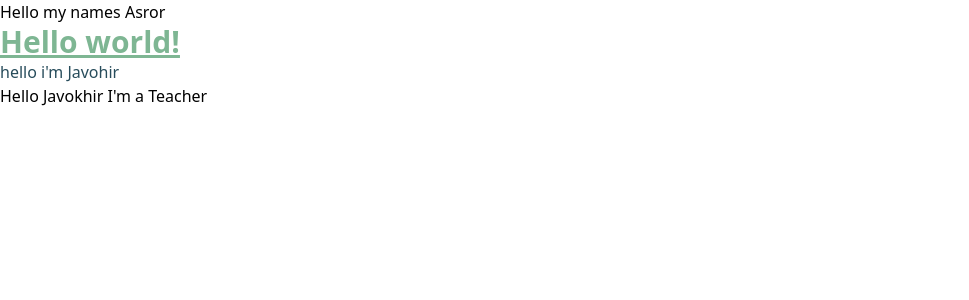
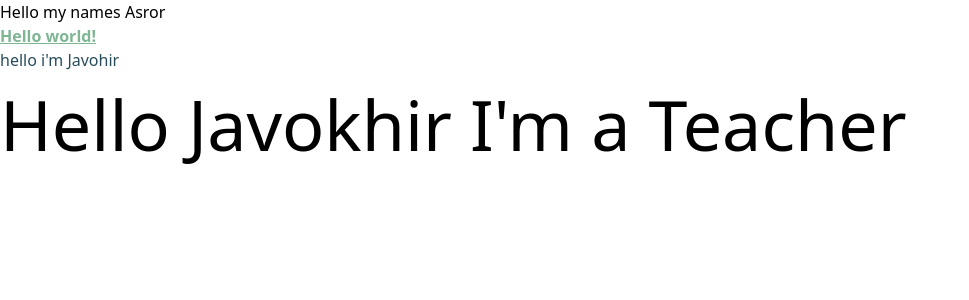
Before and after one commit to nozim-dev/organick, a React (Vite) app: page / in a window 1280 px wide. Shown: the top 300 px of the page, without its empty margins (0-969 px from the left). Built offline with nearby package versions, Linux system fonts and the light colour scheme.

Commit message:
variable size value creating

```diff
--- a/src/App.jsx
+++ b/src/App.jsx
@@ -6,7 +6,7 @@ function App() {
         Hello world!
       </h1>
       <h1 className="text-blue-700">hello i'm Javohir </h1>
-      <h1>Hello Javokhir I'm a Teacher</h1>
+      <h1 className="text-7xl">Hello Javokhir I'm a Teacher</h1>
     </>
   );
 }
--- a/tailwind.config.js
+++ b/tailwind.config.js
@@ -18,6 +18,9 @@ export default {
       "Roboto": "Roboto, sans-serif",
       "Open-Sans": "Open Sans, sans-serif"
     },
+    fontSize: {
+      "7xl": "70px",
+    },
     extend: {},
   },
   plugins: [],
```
